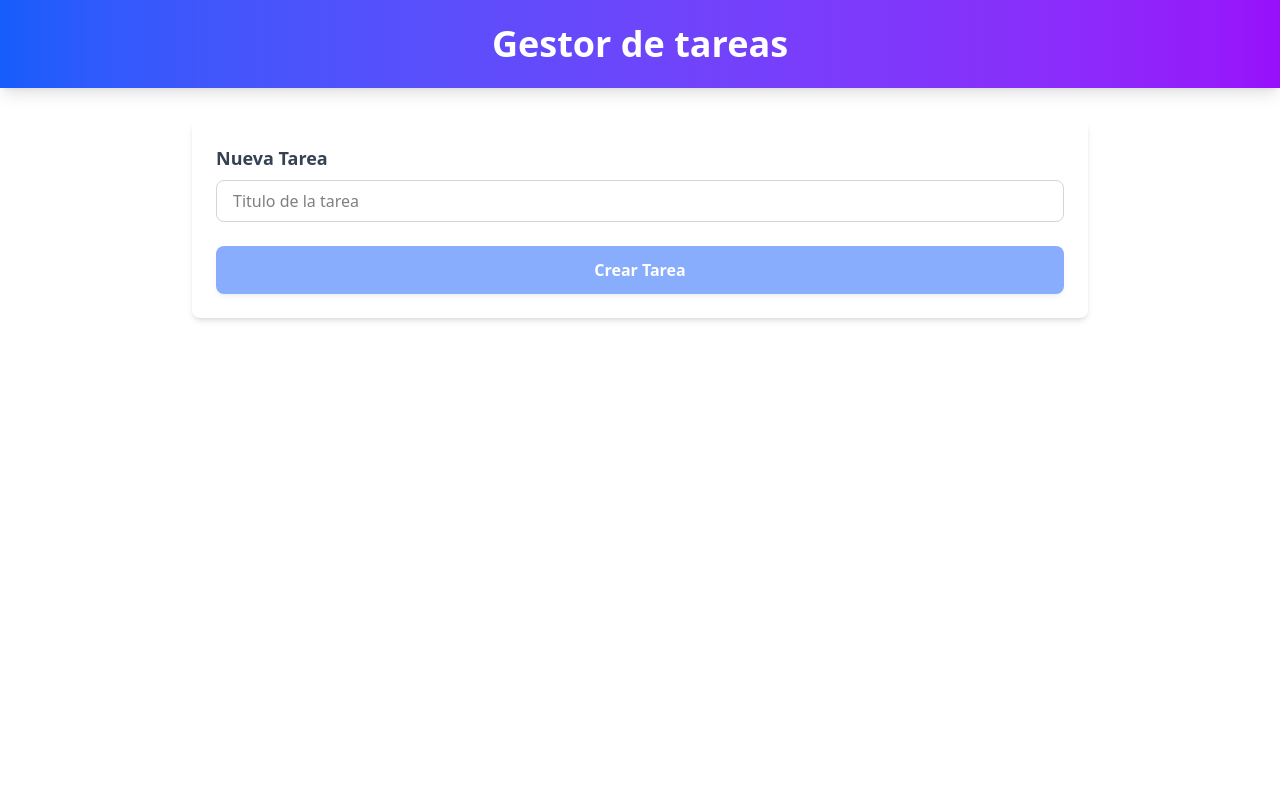
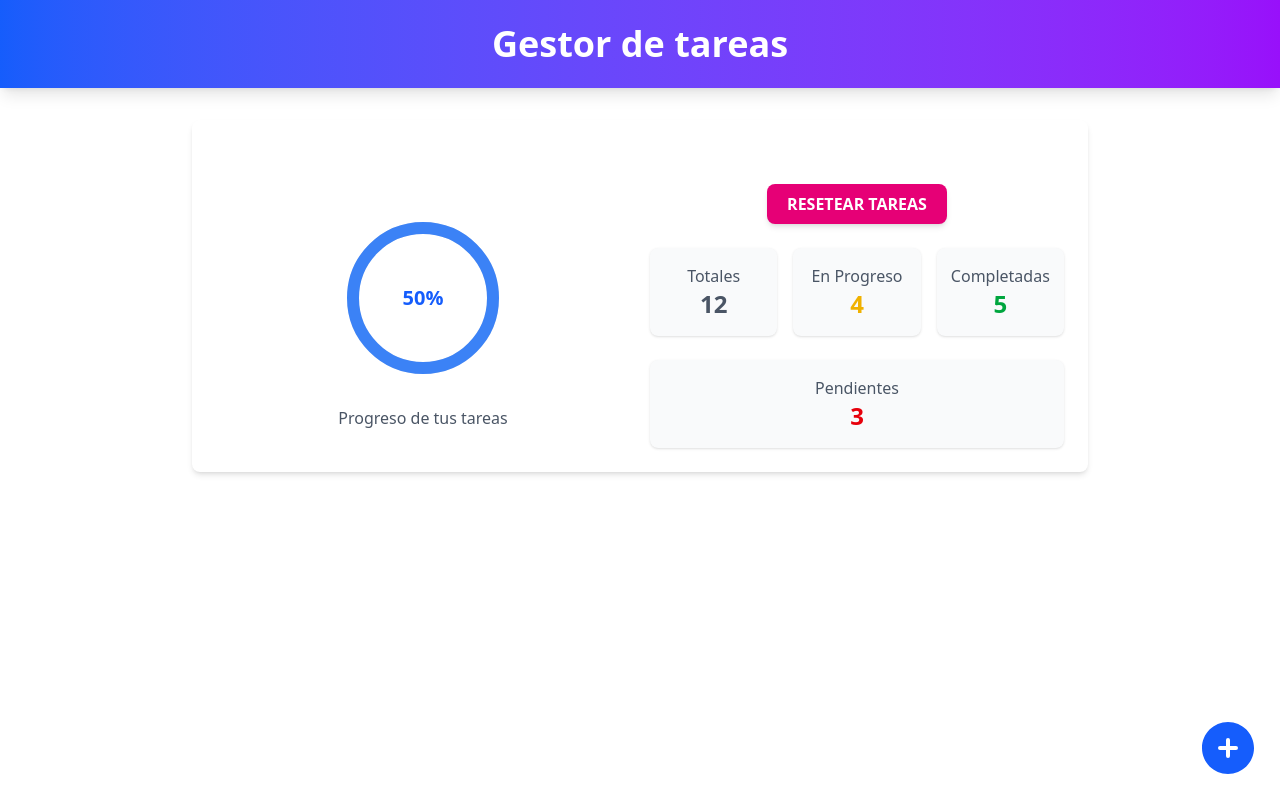
Before and after one commit to fipestar/TaskManager, a React (Vite) app: page / in a window 1280 px wide. Built offline with nearby package versions, Linux system fonts and the light colour scheme.

Commit message:
TaskForm

```diff
--- a/package.json
+++ b/package.json
@@ -10,8 +10,12 @@
     "preview": "vite preview"
   },
   "dependencies": {
+    "@headlessui/react": "^2.2.9",
+    "@heroicons/react": "^2.2.0",
     "@tailwindcss/vite": "^4.1.15",
     "react": "^19.1.1",
+    "react-calendar": "^6.0.0",
+    "react-datepicker": "^8.8.0",
     "react-dom": "^19.1.1",
     "tailwindcss": "^4.1.15"
   },
--- a/src/App.tsx
+++ b/src/App.tsx
@@ -1,12 +1,9 @@
-import { useMemo } from "react"
-import TaskForm from "./components/TaskForm"
-import { useTask } from "./hooks/useTask"
+
 import TaskTracker from "./components/TaskTracker"
+import TaskModal from "./components/TaskModal"
 
 function App() {
 
-  const { state } = useTask()
-  const isValidTask = useMemo(() => state.task.trim().length > 0, [state.task])
   return (
     <>
       <header className="bg-linear-to-r from-blue-600 to-purple-600 text-white py-6 px-8 shadow-lg">
@@ -16,8 +13,13 @@ function App() {
       </header>
 
       <div className="max-w-4xl mx-auto mt-8 p-6 bg-white rounded-lg shadow-md">
-        {isValidTask ? <TaskTracker /> : <TaskForm />}
+        <TaskTracker />
       </div>
+
+        <main className="max-w-4xl mx-auto mt-10">
+          <TaskModal />
+        </main>
+
     </>
   )
 }
--- a/src/components/TaskForm.tsx
+++ b/src/components/TaskForm.tsx
@@ -1,43 +1,122 @@
-import { useState, type FormEvent } from "react"
-import { useTask } from "../hooks/useTask"
+import { projects } from "../data/projects";
+import DatePicker, { registerLocale } from "react-datepicker";
+import { es } from 'date-fns/locale/es';
+import 'react-calendar/dist/Calendar.css'
+import 'react-datepicker/dist/react-datepicker.css';
 
+registerLocale('es', es);
+
+
+type ValuePiece = Date | null;
+
+type Value = ValuePiece | [ValuePiece, ValuePiece];
 export default function TaskForm() {
-    const [task, setTask] = useState("")
-    const {dispatch} = useTask()
+  return (
+    <form className="space-y-5">
+      <legend className="uppercase text-center text-2xl font-black border-b-4 border-blue-600 pb-2 mb-5">
+        Nueva Tarea
+      </legend>
 
-    const handleChange = (e: React.ChangeEvent<HTMLInputElement>) => {
-        setTask(e.target.value)
-    }
-
-    const handleSubmit = (e: FormEvent<HTMLFormElement>) => {
-        e.preventDefault()
-        dispatch({type:'add-task', payload: {task}})
-    }
-
-    const isValid = task.trim().length > 0
-  return (
-    <form className="space-y-6" onSubmit={handleSubmit}>
-        <div className="flex flex-col space-y-2">
-            <label htmlFor="task" className="text-lg font-semibold text-gray-700">
-                Nueva Tarea
+      {/* Nombre de la tarea */}
+      <div className="flex flex-col gap-2">
+        <label htmlFor="taskName" className="text-xl">
+          Nombre de la tarea:
         </label>
         <input
-              id="task"
           type="text"
-              className="px-4 py-2 border border-gray-300 rounded-lg focus:outline-none focus:ring-2 focus:ring-blue-500 focus:border-transparent transition-all"
-              placeholder="Titulo de la tarea"
-              name="task"
-              value={task}
-              onChange={handleChange}
+          id="taskName"
+          placeholder="Ej. Diseñar la interfaz del dashboard"
+          className="bg-slate-100 p-2 rounded-md focus:outline-none focus:ring-2 focus:ring-blue-500 placeholder:text-gray-400 placeholder:opacity-60"
+          name="taskName"
+        />
+      </div>
+
+      {/* Descripción */}
+      <div className="flex flex-col gap-2">
+        <label htmlFor="description" className="text-xl">
+          Descripción:
+        </label>
+        <textarea
+          id="description"
+          placeholder="Agrega una breve descripción de la tarea"
+          className="bg-slate-100 p-2 rounded-md focus:outline-none focus:ring-2 focus:ring-blue-500 resize-none placeholder:text-gray-400 placeholder:opacity-60"
+          name="description"
+          rows={3}
+        ></textarea>
+      </div>
+
+      <div className="flex flex-col gap-2">
+        <label htmlFor="project" className="text-xl">
+          Proyecto:
+        </label>
+        <select
+          id="project"
+          name="project"
+          className="bg-slate-100 p-2 rounded-md focus:outline-none focus:ring-2 focus:ring-blue-500"
+        >
+          <option value="">-- Seleccione un proyecto --</option>
+          {projects.map((project) => (
+            <option key={project.id} value={project.id}>
+              {project.name}
+            </option>
+          ))}
+        </select>
+      </div>
+
+      {/* Estado */}
+      <div className="flex flex-col gap-2">
+        <label htmlFor="status" className="text-xl">
+          Estado:
+        </label>
+        <select
+          id="status"
+          className="bg-slate-100 p-2 rounded-md focus:outline-none focus:ring-2 focus:ring-blue-500"
+          name="status"
+        >
+          <option value="">-- Seleccione --</option>
+          <option value="pendiente">Pendiente</option>
+          <option value="en-progreso">En progreso</option>
+          <option value="completada">Completada</option>
+        </select>
+      </div>
+
+      {/* Prioridad */}
+      <div className="flex flex-col gap-2">
+        <label htmlFor="priority" className="text-xl">
+          Prioridad:
+        </label>
+        <select
+          id="priority"
+          className="bg-slate-100 p-2 rounded-md focus:outline-none focus:ring-2 focus:ring-blue-500"
+          name="priority"
+        >
+          <option value="">-- Seleccione --</option>
+          <option value="baja">Baja</option>
+          <option value="media">Media</option>
+          <option value="alta">Alta</option>
+        </select>
+      </div>
+
+      <div className="flex flex-col gap-2">
+  <label
+    htmlFor="dueDate"
+    className="text-xl font-medium text-gray-700"
+  >
+    Fecha límite:
+  </label>
+
+  <DatePicker
+    className="bg-slate-100 p-2 rounded-md border border-gray-300 focus:outline-none focus:ring-2 focus:ring-blue-500 transition-all"
+    locale="es"
+    dateFormat="dd/MM/yyyy"
   />
 </div>
 
 <input
   type="submit"
-          value="Crear Tarea"
-          className="w-full bg-blue-600 hover:bg-blue-700 text-white font-semibold py-3 px-6 rounded-lg transition-colors cursor-pointer shadow-md hover:shadow-lg disabled:opacity-50 disabled:cursor-not-allowed"
-          disabled={!isValid}
+  className="bg-blue-600 w-full p-3 mt-4 text-white uppercase font-bold rounded-lg hover:bg-blue-700 cursor-pointer transition-colors"
+  value="Guardar Tarea"
 />
     </form>
-  )
+  );
 }
--- /dev/null
+++ b/src/components/TaskModal.tsx
@@ -0,0 +1,56 @@
+import { Fragment } from 'react'
+import { PlusCircleIcon } from '@heroicons/react/24/solid'
+import { Dialog, DialogPanel, Transition, TransitionChild } from '@headlessui/react'
+import { useTask } from '../hooks/useTask'
+import DetailForm from './TaskForm'
+
+export default function TaskModal() {
+  const { state, dispatch } = useTask()
+
+  return (
+    <>
+      <div className="fixed right-5 bottom-5 flex items-center justify-center">
+        <button
+          type="button"
+          onClick={() => dispatch({ type: 'show-modal' })}
+        >
+          <PlusCircleIcon className='w-16 h-16 text-blue-600 rounded-full hover:text-blue-700 transition-colors' />
+        </button>
+      </div>
+
+      <Transition appear show={state.modal} as={Fragment}>
+        <Dialog as="div" className="relative z-10" onClose={() => dispatch({ type: 'close-modal' })}>
+          <TransitionChild
+            as={Fragment}
+            enter="ease-out duration-300"
+            enterFrom="opacity-0"
+            enterTo="opacity-100"
+            leave="ease-in duration-200"
+            leaveFrom="opacity-100"
+            leaveTo="opacity-0"
+          >
+            <div className="fixed inset-0 bg-black/75" />
+          </TransitionChild>
+
+          <div className="fixed inset-0 overflow-y-auto">
+            <div className="flex min-h-full items-center justify-center p-4 text-center">
+              <TransitionChild
+                as={Fragment}
+                enter="ease-out duration-300"
+                enterFrom="opacity-0 scale-95"
+                enterTo="opacity-100 scale-100"
+                leave="ease-in duration-200"
+                leaveFrom="opacity-100 scale-100"
+                leaveTo="opacity-0 scale-95"
+              >
+                <DialogPanel className="w-full max-w-3xl transform overflow-hidden rounded-2xl bg-white p-6 text-left align-middle shadow-xl transition-all">
+                   <DetailForm />
+                </DialogPanel>
+              </TransitionChild>
+            </div>
+          </div>
+        </Dialog>
+      </Transition>
+    </>
+  )
+}
--- /dev/null
+++ b/src/data/projects.ts
@@ -0,0 +1,5 @@
+export const projects = [
+  { id: "p1", name: "Trabajo" },
+  { id: "p2", name: "Universidad" },
+  { id: "p3", name: "Personal" },
+];
--- a/src/reducers/Task-Reducer.ts
+++ b/src/reducers/Task-Reducer.ts
@@ -1,11 +1,15 @@
 export type TaskActions =
-    {type: 'add-task', payload: {task: string}}
+    {type: 'add-task', payload: {task: string}} |
+    {type: 'show-modal'} |
+    {type: 'close-modal'}
 
 export type TaskState = {
     task: string
+    modal: boolean
 }
 export const initialState : TaskState = {
-    task: ''
+    task: '',
+    modal: false
 }
 
 export const taskReducer = (
@@ -18,5 +22,20 @@ export const taskReducer = (
             task: action.payload.task
         }
     }
+
+    if(action.type === 'show-modal') {
+        return {
+            ...state,
+            modal: true
+        }
+    }
+
+    if(action.type === 'close-modal') {
+        return {
+            ...state,
+            modal: false
+        }
+    }
+
     return state
 }
```
Also changed, not shown: 1 other file (tests, documents, lock files or other folders). Lines whose indentation alone changed are shown as unchanged.
